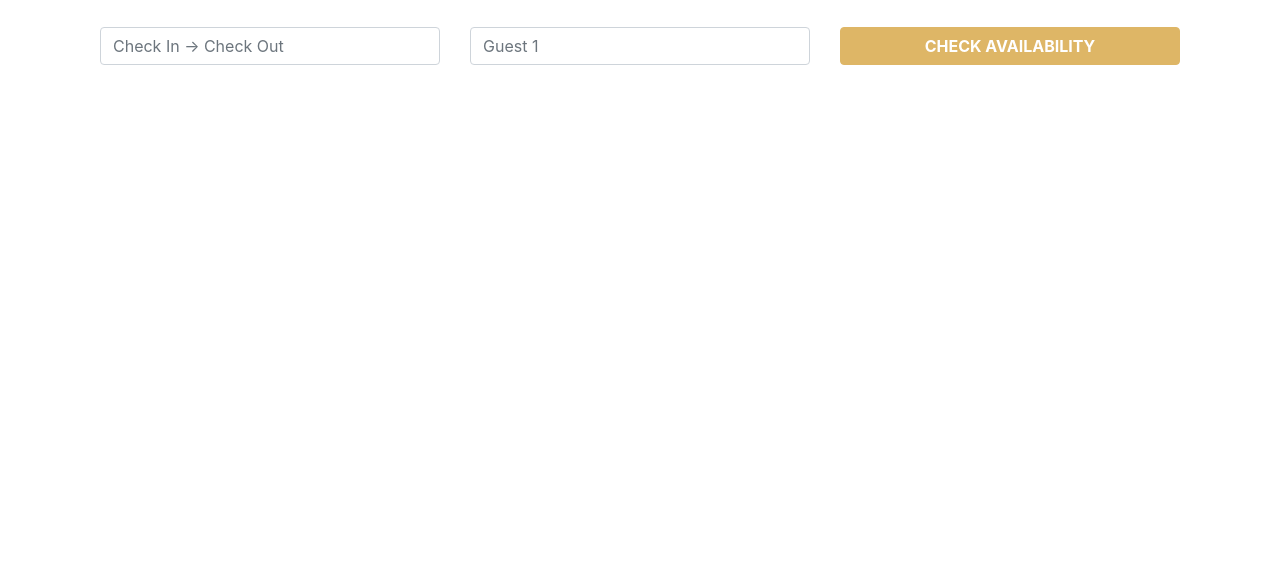
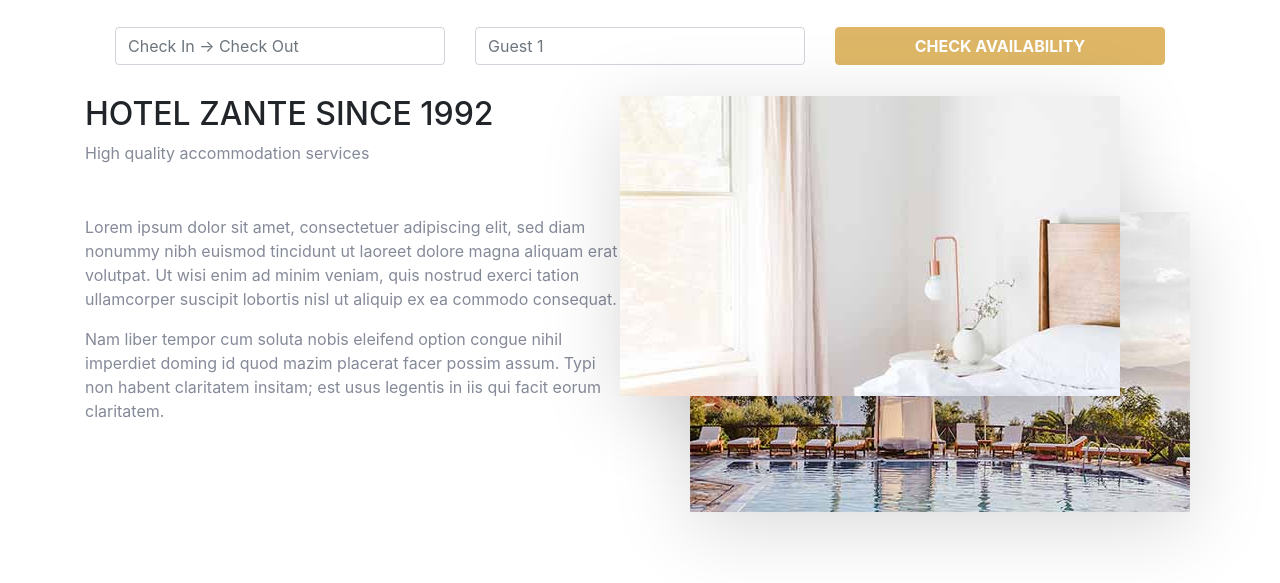
Before and after one commit to phamthuanan/Hotel-Zante, a plain HTML site: page index.html in a window 1280 px wide. Shown: the part 61-644 px from the top of the page. Drawn offline with nearby package versions, Linux system fonts and the light colour scheme.

Commit message:
init conponent introduction

```diff
--- /dev/null
+++ b/css/introduction.css
@@ -0,0 +1,23 @@
+.col-img-3d{
+    padding:50px;
+}
+
+.img-about-1{
+    z-index: 1;
+    margin-top: 67px;
+    box-shadow: 0 15px 75px 0 rgba(0, 0, 0, 0.15);
+}
+
+.img-about-2{
+    margin-left: -70px;
+    margin-top: -560px;
+    box-shadow: 0 15px 75px 0 rgba(0, 0, 0, 0.15);
+}
+
+.col-infor-intro p{
+    color:#858a99;
+}
+
+.subtitle-intro{
+    margin-bottom: 50px;
+}
--- a/index.html
+++ b/index.html
@@ -12,12 +12,14 @@
     <link rel="stylesheet" href="https://stackpath.bootstrapcdn.com/bootstrap/4.5.2/css/bootstrap.min.css" integrity="sha384-JcKb8q3iqJ61gNV9KGb8thSsNjpSL0n8PARn9HuZOnIxN0hoP+VmmDGMN5t9UJ0Z" crossorigin="anonymous">
     <link rel="stylesheet" href="./css/menu.css">
     <link rel="stylesheet" href="./css/booking.css">
+    <link rel="stylesheet" href="./css/introduction.css">
     <title>Hotel Zante</title>
   </head>
   <body>
 
+
+      <div class="container">
         <!--Menu-->
-      <div class="container">
           <div class="row">
             <div class="col-5">
                <a class="navbar-brand" href="#">
@@ -55,24 +57,37 @@
                 </div>
               </nav>
           </div>
-      </div>
-
           <!--Booking-->
           <form action="#">
-        <div class="container booking">
-        <div class="row">
-          <div class="col">
+            <div class="row booking">
+            <div class="col-md-4">
               <input type="text" class="form-control" name="" id="" placeholder="Check In -> Check Out">
             </div>
-          <div class="col">
+            <div class="col-md-4">
               <input type="text" class="form-control" name="" id="" placeholder="Guest 1">
             </div>
-          <div class="col">
+            <div class="col-md-4">
               <button class="btn btn-primary btn-form-booking" class="form-control" type="submit">CHECK AVAILABILITY</button>
             </div>
           </div>
+          </form>
+          <!--introduction-->
+          <div class="row">
+            <div class="col-md-6 col-infor-intro">
+              <h2>HOTEL ZANTE SINCE 1992</h2>
+              <p class="subtitle-intro">High quality accommodation services</p>
+              <p>Lorem ipsum dolor sit amet, consectetuer adipiscing elit, sed diam nonummy nibh euismod tincidunt ut laoreet dolore magna aliquam erat volutpat. Ut wisi enim ad minim veniam, quis nostrud exerci tation ullamcorper suscipit lobortis nisl ut aliquip ex ea commodo consequat.</p>
+              <p>Nam liber tempor cum soluta nobis eleifend option congue nihil imperdiet doming id quod mazim placerat facer possim assum. Typi non habent claritatem insitam; est usus legentis in iis qui facit eorum claritatem.</p>
             </div>
-      </form>
+            <div class="col-md-6 col-img-3d">
+              <img src="./images/about1.jpg" class="img-about-1" alt="image introduction">
+              <img src="./images/about2.jpg" class="img-about-2" alt="image introduction">
+            </div>
+          </div>
+      </div>
+
+
+
 
 
     <!-- Optional JavaScript -->
```
Also changed, not shown: images/about1.jpg (added), images/about2.jpg (added). Lines whose indentation alone changed are shown as unchanged.
